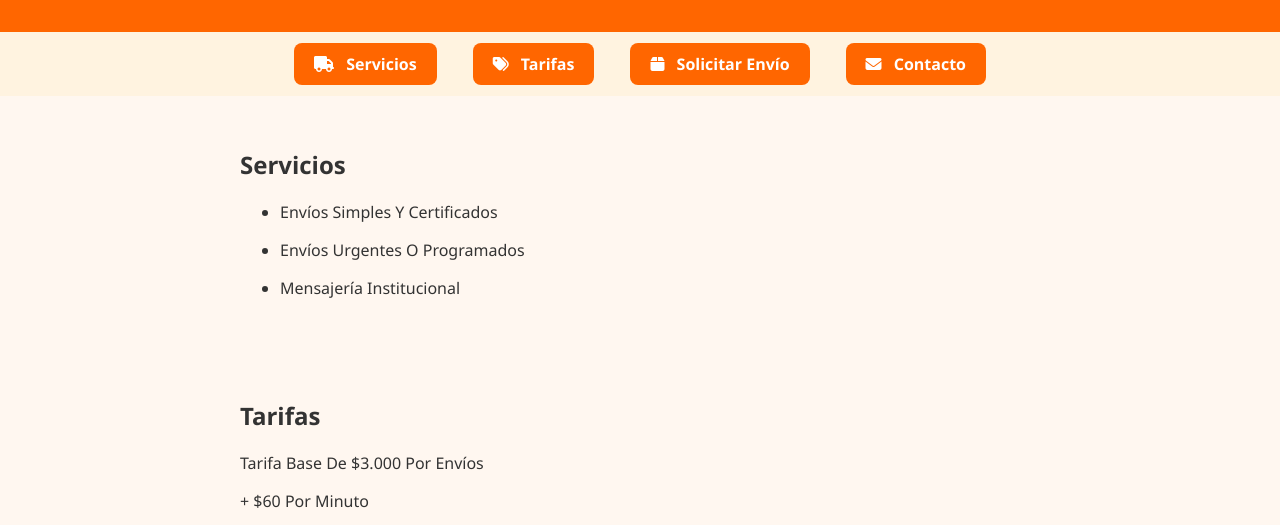
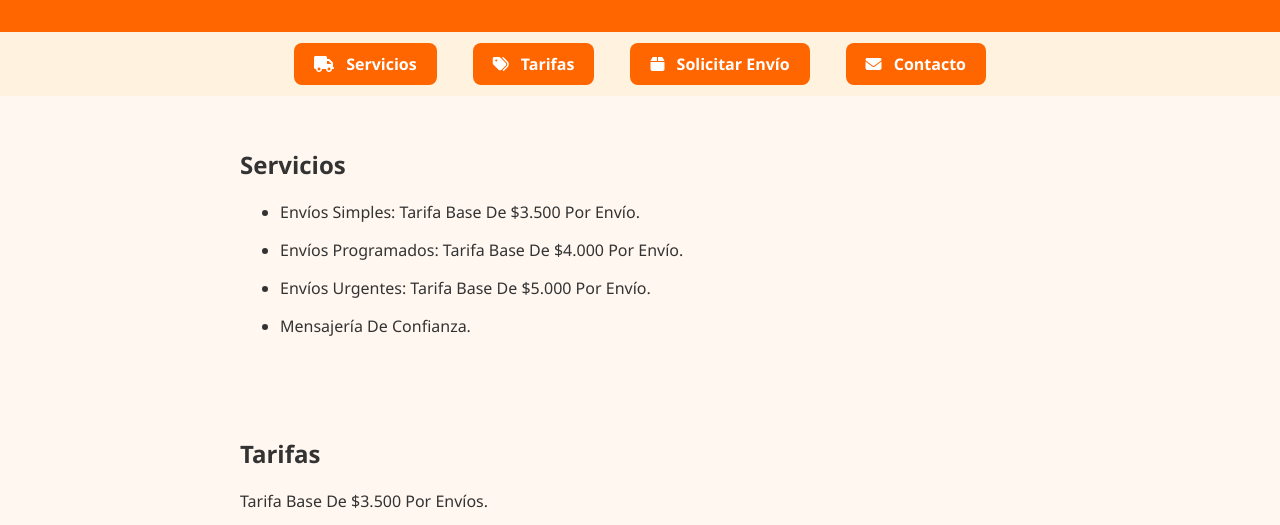
Before and after one commit to mensajeriahermes/MH, a plain HTML site: page index.html in a window 1280 px wide. Shown: the part 255-780 px from the top of the page. Drawn offline with Linux system fonts and the light colour scheme.

Commit message:
Update index.html

```diff
--- a/index.html
+++ b/index.html
@@ -28,24 +28,28 @@
    <section class="section" id="servicios">
      <h2>Servicios</h2>
      <ul>
-       <li>Envíos Simples Y Certificados</li>
+       <li>Envíos Simples: Tarifa Base De $3.500 Por Envío.</li>
      </ul>
 
      <ul>
-       <li>Envíos Urgentes O Programados</li>
+       <li>Envíos Programados: Tarifa Base De $4.000 Por Envío.</li>
      </ul>
 
      <ul>
-       <li>Mensajería Institucional</li>
+       <li>Envíos Urgentes: Tarifa Base De $5.000 Por Envío.</li>
+     </ul>
+
+     <ul>
+       <li>Mensajería De Confianza.</li>
      </ul>
    </section>
 
    <section class="section" id="tarifas">
      <h2>Tarifas</h2>
-   <p>Tarifa Base De $3.000 Por Envíos</p>
-   <p>+ $60 Por Minuto</p>
-   <p>+ $40 Por Kimlometro</p>
-   <p>Urgente O Programada: Consultar Por Formulario</p>
+   <p>Tarifa Base De $3.500 Por Envíos.</p>
+   <p>+ $60 Por Minuto.</p>
+   <p>+ $40 Por Kimlometro.</p>
+   <p>Urgente O Programada: Consultar Por Formulario.</p>
  </section>
 
    <section class="cta" id="formulario">
```
